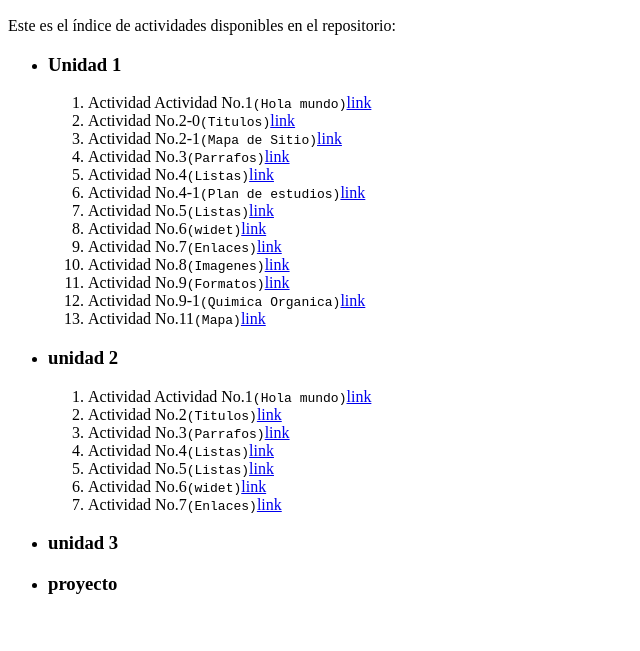
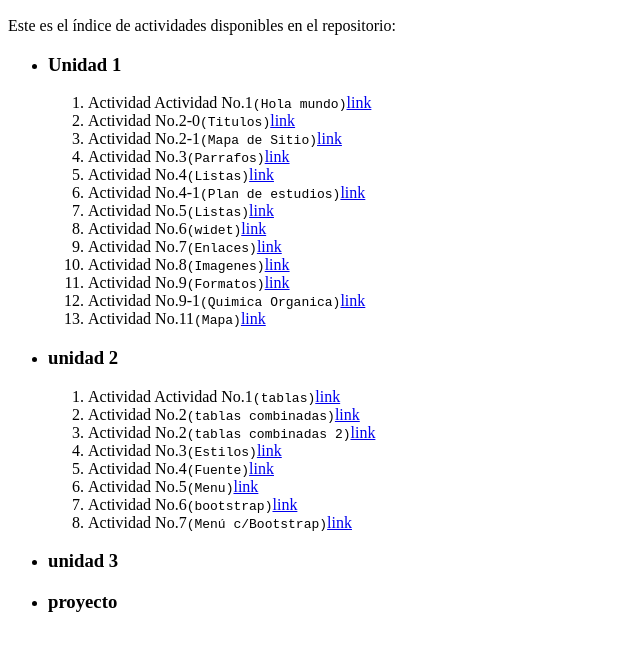
Before and after one commit to jorgeZamZ/PrograWeb1, a plain HTML site: page index.html in a window 1280 px wide. Shown: the part 111-762 px from the top of the page, without its empty margins (0-640 px from the left). Drawn offline with Linux system fonts and the light colour scheme.

Commit message:
Update index.html

```diff
--- a/index.html
+++ b/index.html
@@ -34,13 +34,14 @@
             <h3>unidad 2</h3>
         </li>
         <ol>
-            <li>Actividad Actividad No.1<code>(Hola mundo)</code><a href="segundoParcial/Act1.html">link</a></li>
-            <li>Actividad No.2<code>(Titulos)</code><a href="segundoParcial/Act2.html">link</a></li>
-            <li>Actividad No.3<code>(Parrafos)</code><a href="segundoParcial/Act3.html">link</a></li>
-            <li>Actividad No.4<code>(Listas)</code><a href="segundoParcial/Act4.html">link</a></li>
-            <li>Actividad No.5<code>(Listas)</code><a href="segundoParcial/Act5.html">link</a></li>
-            <li>Actividad No.6<code>(widet)</code><a href="segundoParcial/Act6.html">link</a></li>
-            <li>Actividad No.7<code>(Enlaces)</code><a href="segundoParcial/Act7.html">link</a></li>
+            <li>Actividad Actividad No.1<code>(tablas)</code><a href="segundoParcial/Act1.html">link</a></li>
+            <li>Actividad No.2<code>(tablas combinadas)</code><a href="segundoParcial/Act2.html">link</a></li>
+            <li>Actividad No.2<code>(tablas combinadas 2)</code><a href="segundoParcial/Act2-1.html">link</a></li>
+            <li>Actividad No.3<code>(Estilos)</code><a href="segundoParcial/Act3.html">link</a></li>
+            <li>Actividad No.4<code>(Fuente)</code><a href="segundoParcial/Act4.html">link</a></li>
+            <li>Actividad No.5<code>(Menu)</code><a href="segundoParcial/Act5.html">link</a></li>
+            <li>Actividad No.6<code>(bootstrap)</code><a href="segundoParcial/Act6.html">link</a></li>
+            <li>Actividad No.7<code>(Menú c/Bootstrap)</code><a href="segundoParcial/Act7.html">link</a></li>
         </ol>
         <li>
             <h3>unidad 3</h3>
```
